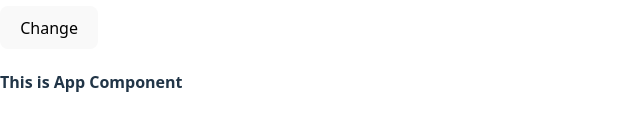
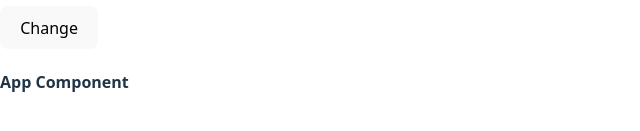
Before and after one commit to samanseedr2/reacttestone, a React (Vite) app: page / in a window 1280 px wide. Shown: the part 425-556 px from the top of the page, without its empty margins (0-640 px from the left). Built offline with nearby package versions, Linux system fonts and the light colour scheme.

Commit message:
App component changes

```diff
--- a/src/App.tsx
+++ b/src/App.tsx
@@ -7,7 +7,7 @@ function App() {
       <AuthComponent>
         {/* <FileUpload /> */}
         <TestComponent />
-        <h4>This is App Component</h4>
+        <h4>App Component</h4>
       </AuthComponent>
     </>
   );
```
